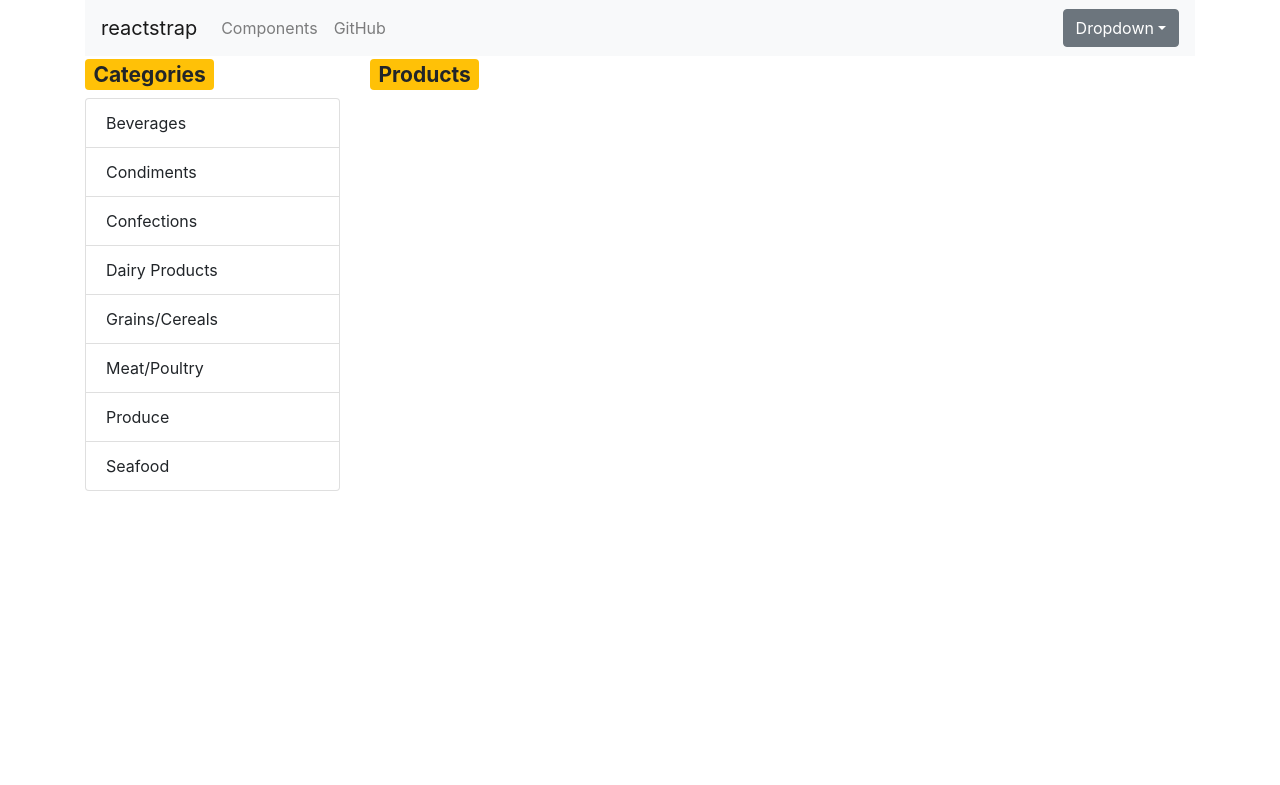
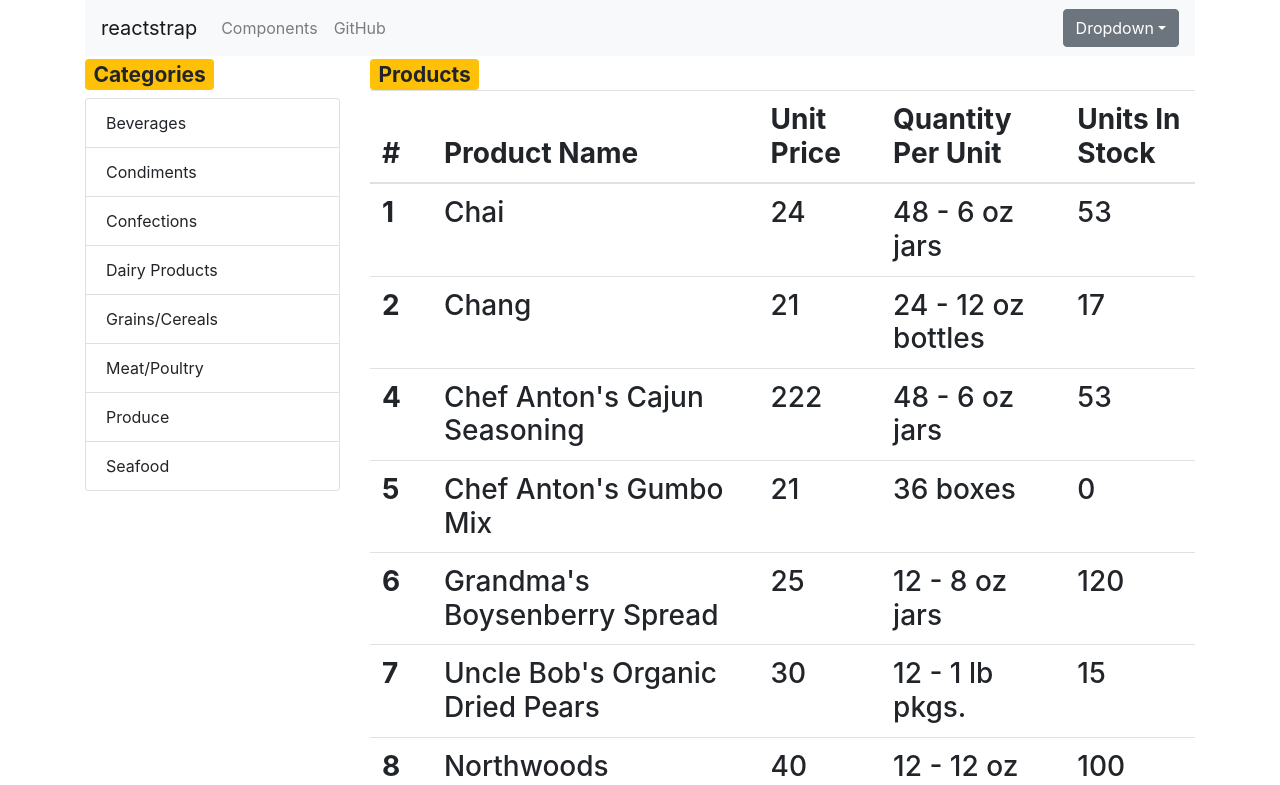
Before and after one commit to yilmazzeren/productlist-bycategory-Redux, a React (Create React App) app: page / in a window 1280 px wide. Shown: the top 785 px of the page. Built offline with nearby package versions, Linux system fonts and the light colour scheme; data requests are answered from the project's data file.

Commit message:
Ürünlerin listelenmesi gerçekleştirildi.

```diff
--- a/src/components/categories/CategoryList.js
+++ b/src/components/categories/CategoryList.js
@@ -4,6 +4,7 @@ import { bindActionCreators } from "redux";
 import * as categoryActions from "../../redux/actions/categoryActions";
 import { ListGroup, ListGroupItem } from "reactstrap";
 import { Badge } from "reactstrap";
+import * as productActions from "../../redux/actions/productActions";
 
 class CategoryList extends Component {
   componentDidMount() {
@@ -12,6 +13,7 @@ class CategoryList extends Component {
 
   selectCategory = category => {
     this.props.actions.changeCategory(category);
+    this.props.actions.getProducts(category.id)
   };
 
   render() {
@@ -53,7 +55,8 @@ function mapDispatchToProps(dispatch) {
       changeCategory: bindActionCreators(
         categoryActions.changeCategory,
         dispatch
-      )
+      ),
+      getProducts: bindActionCreators(productActions.getProducts, dispatch)
     }
   };
 }
--- a/src/components/products/ProductList.js
+++ b/src/components/products/ProductList.js
@@ -1,17 +1,43 @@
 import React, { Component } from "react";
 import { connect } from "react-redux";
-import { Badge } from "reactstrap";
+import { Badge, Table } from "reactstrap";
+import { bindActionCreators } from "redux";
+import * as productActions from "../../redux/actions/productActions";
 class ProductList extends Component {
+  componentDidMount() {
+    this.props.actions.getProducts();
+  }
+
   render() {
     return (
       <div>
         <h3>
-          <Badge color="warning">
-            Products
-          </Badge>
+          <Badge color="warning">Products</Badge>
           <Badge color="success">
             {this.props.currentCategory.categoryName}
           </Badge>
+          <Table>
+            <thead>
+              <tr>
+                <th>#</th>
+                <th>Product Name</th>
+                <th>Unit Price</th>
+                <th>Quantity Per Unit</th>
+                <th>Units In Stock</th>
+              </tr>
+            </thead>
+            <tbody>
+              {this.props.products.map(product => (
+                <tr key ={product.id}>
+                  <th scope="row">{product.id}</th>
+                  <td>{product.productName}</td>
+                  <td>{product.unitPrice}</td>
+                  <td>{product.quantityPerUnit}</td>
+                  <td>{product.unitsInStock}</td>
+                </tr>
+              ))}
+            </tbody>
+          </Table>
         </h3>
       </div>
     );
@@ -20,8 +46,17 @@ class ProductList extends Component {
 
 function mapStateToProps(state) {
   return {
-    currentCategory: state.changeCategoryReducer
+    currentCategory: state.changeCategoryReducer,
+    products: state.productListReducer
   };
 }
 
-export default connect(mapStateToProps)(ProductList);
+function mapDispatchToProps(dispatch) {
+  return {
+    actions: {
+      getProducts: bindActionCreators(productActions.getProducts, dispatch)
+    }
+  };
+}
+
+export default connect(mapStateToProps, mapDispatchToProps)(ProductList);
--- a/src/redux/actions/actionTypes.js
+++ b/src/redux/actions/actionTypes.js
@@ -2,3 +2,5 @@
 
 export const CHANGE_CATEGORY = "CHANGE_CATEGORY";
 export const GET_CATEGORIES_SUCCESS = "GET_CATEGORIES_SUCCESS";
+
+export const GET_PRODUCTS_SUCCESS ="GET_PRODUCTS_SUCCESS"
--- /dev/null
+++ b/src/redux/actions/productActions.js
@@ -0,0 +1,22 @@
+// Product'a ait aksiyonlar
+
+import * as actionTypes from "./actionTypes";
+
+export function getProductsSuccess(products) {
+  return {
+    type: actionTypes.GET_PRODUCTS_SUCCESS,
+    payload: products
+  };
+}
+
+export function getProducts(categoryId) {
+  return function(dispatch) {
+    let url = "http://localhost:3000/products";
+    if(categoryId){
+      url = url +"?categoryId=" + categoryId
+    }
+    return fetch(url)
+      .then(response => response.json())
+      .then(result => dispatch(getProductsSuccess(result)));
+  };
+}
--- a/src/redux/reducers/index.js
+++ b/src/redux/reducers/index.js
@@ -3,11 +3,12 @@
 import { combineReducers } from "redux";
 import changeCategoryReducer from "./changeCategoryReducer";
 import categoryListReducer from "./categoryListReducer"
-
+import productListReducer from "./productListReducer"
 
 const rootReducer = combineReducers({
   changeCategoryReducer,
-  categoryListReducer
+  categoryListReducer,
+  productListReducer
 });
 
 export default rootReducer;
--- a/src/redux/reducers/initialState.js
+++ b/src/redux/reducers/initialState.js
@@ -2,5 +2,6 @@
 
 export default {
     currentCategory : {},
-    categories : []
+    categories : [],
+    products : []
 }
--- /dev/null
+++ b/src/redux/reducers/productListReducer.js
@@ -0,0 +1,11 @@
+import * as actionTypes from "../actions/actionTypes";
+import initialState from "./initialState";
+
+export default function productListReducer(state=initialState.products, action) {
+    switch (action.type) {
+        case actionTypes.GET_PRODUCTS_SUCCESS:
+            return action.payload
+        default:
+            return state;
+    }
+}
```
Also changed, not shown: src/redux/actions/categoryActions.js (+4 -3 lines).
